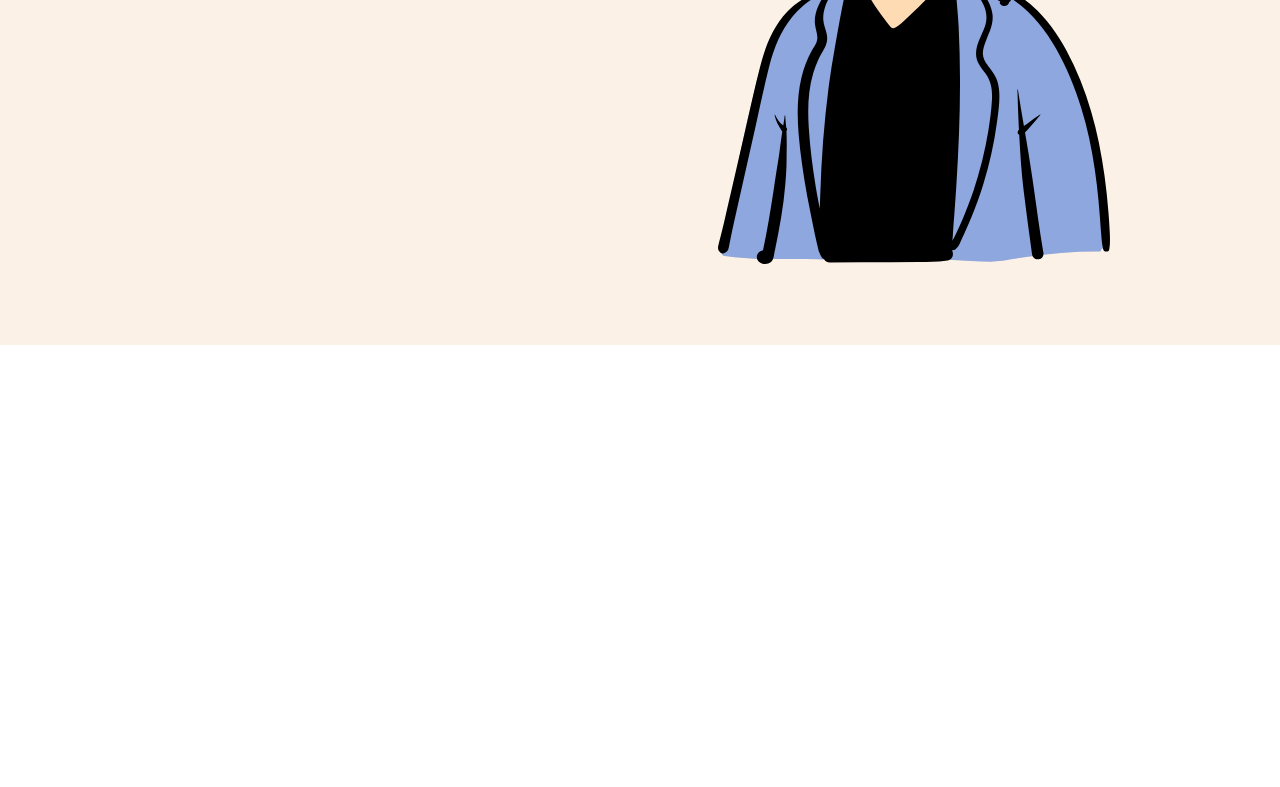
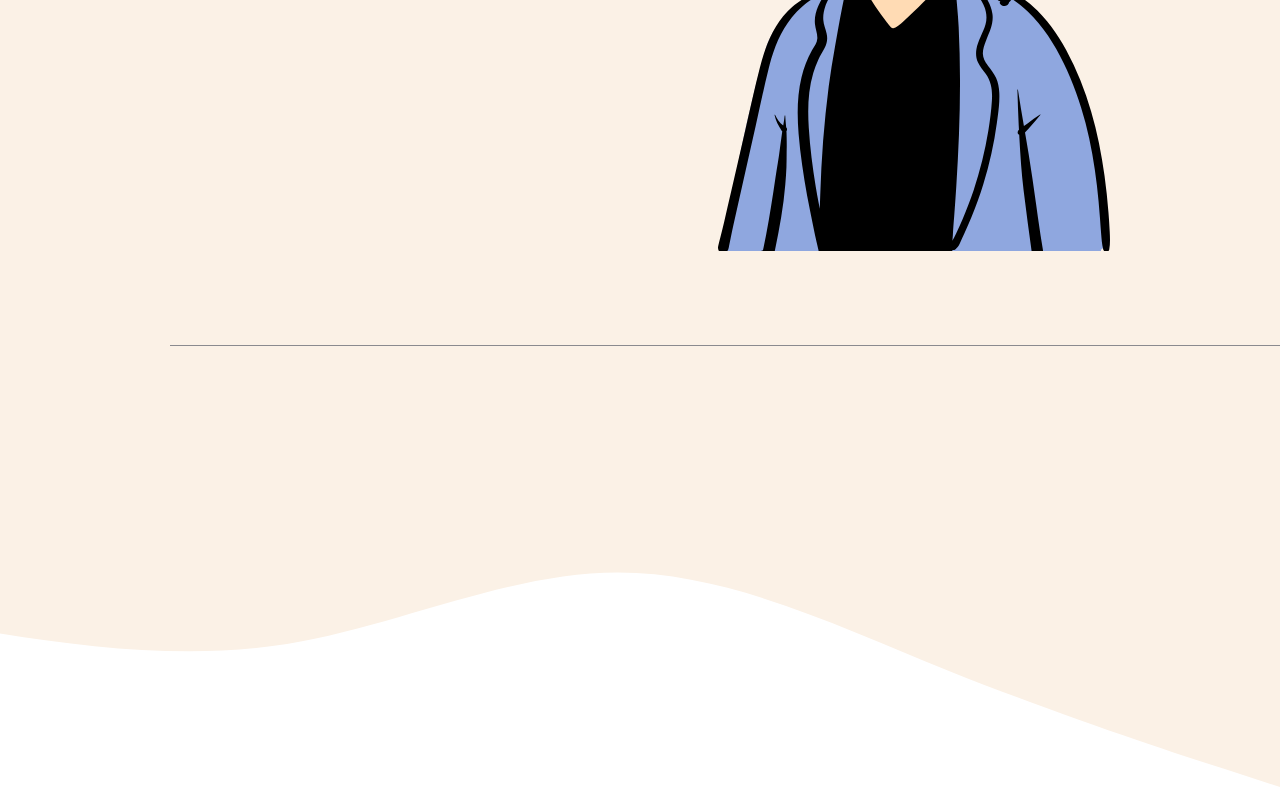
Before and after one commit to yavbatyr/NFTPeeps, a website: page app/index.html in a window 1280 px wide. Shown: the part 5074-5861 px from the top of the page. Before the commit the page ends 5419 px from the top, so only its background shows below. Drawn offline with nearby package versions, Linux system fonts and the light colour scheme.

Commit message:
cretea section 'rarity'

```diff
--- a/app/index.html
+++ b/app/index.html
@@ -165,7 +165,12 @@
                             <img src="images/rarity-peaple-5.svg" alt="">
                         </div>
                     </div>
+                    <div class="rarity__card rarity__last-card">
+                    </div>
                 </div>
+            </div>
+            <div class="rarity__bottom-wave">
+                    <img src="images/bg-wave.svg" alt="">
             </div>
         </section>
     </main>
--- a/app/scss/style.scss
+++ b/app/scss/style.scss
@@ -196,5 +196,14 @@
         top: 0;
         left: 0;
         border-top: 1px solid rgba(64, 71, 86, 0.6);
+        z-index: 1;
+    }
+    &__last-card{
+        padding: 100px;
+    }
+    &__bottom-wave{
+        margin-top: -300px;
+        transform: rotate(180deg);
+        z-index: -1;
     }
 }
```
Also changed, not shown: app/css/style.min.css.
